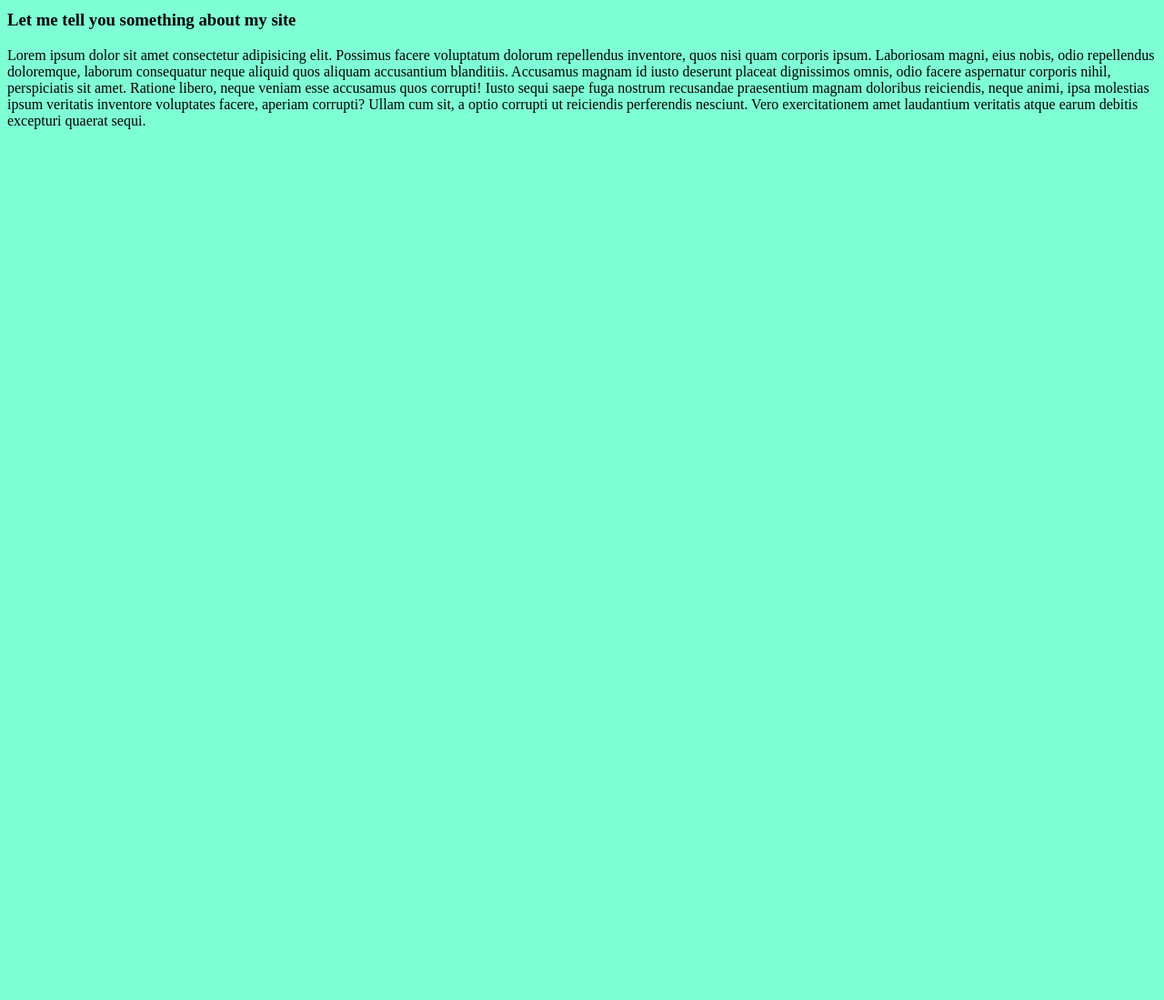
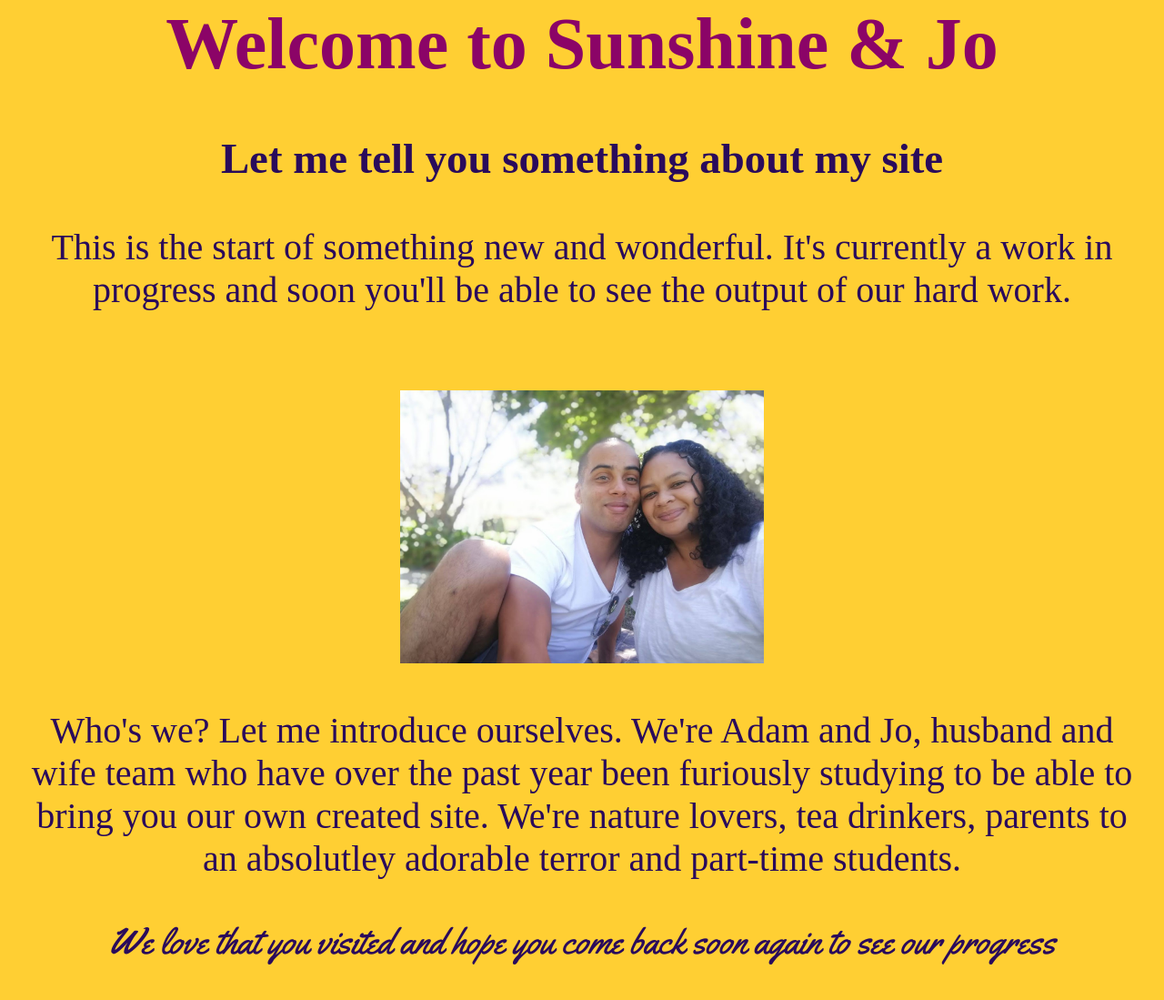
Before and after one commit to adamloveseve/index, a plain HTML site: page index.html in a window 1280 px wide. Shown: the part 69-1168 px from the top of the page at 91% size. Before the commit the page ends 800 px from the top, so only its background shows below. Drawn offline with Linux system fonts and the light colour scheme.

Commit message:
Added style in css,added picture,added images folder

```diff
--- a/index.html
+++ b/index.html
@@ -4,16 +4,29 @@
     <meta charset="UTF-8">
     <meta name="viewport" content="width=device-width, initial-scale=1.0">
     <link rel="stylesheet" href="style.css">
+    <link rel="preconnect" href="https://fonts.gstatic.com">
+<link href="https://fonts.googleapis.com/css2?family=Yellowtail&display=swap" rel="stylesheet">
     <title>Sunshien & Jo</title>
 </head>
 <body>
-    <h1>Welcome to Sunshine & Jo</h1>
+    <h1 id="heading">Welcome to Sunshine & Jo</h1>
 
     <h3>Let me tell you something about my site</h3>
 
     <div>
-        <p>Lorem ipsum dolor sit amet consectetur adipisicing elit. Possimus facere voluptatum dolorum repellendus inventore, quos nisi quam corporis ipsum. Laboriosam magni, eius nobis, odio repellendus doloremque, laborum consequatur neque aliquid quos aliquam accusantium blanditiis. Accusamus magnam id iusto deserunt placeat dignissimos omnis, odio facere aspernatur corporis nihil, perspiciatis sit amet. Ratione libero, neque veniam esse accusamus quos corrupti! Iusto sequi saepe fuga nostrum recusandae praesentium magnam doloribus reiciendis, neque animi, ipsa molestias ipsum veritatis inventore voluptates facere, aperiam corrupti? Ullam cum sit, a optio corrupti ut reiciendis perferendis nesciunt. Vero exercitationem amet laudantium veritatis atque earum debitis excepturi quaerat sequi.
+        <p class="first">This is the start of something new and wonderful. It's currently a work in progress and soon you'll be able to see the output of our hard work.
         </p>
+        <br>
+        <div>
+            <img src="/images/IMG-20201214-WA0006.jpg" height="300px" alt="" class="image1">
+        </div>
+        <p class="second">Who's we?
+        Let me introduce ourselves. We're Adam and Jo, husband and wife team who have over the past year been furiously studying to be able to bring you our own created site.
+        We're nature lovers, tea drinkers, parents to an absolutley adorable terror and part-time students.
+        </p>
+        <p class="third">We love that you visited and hope you come back soon again to see our progress</p>
+
+
     </div>
 
 
--- a/style.css
+++ b/style.css
@@ -1,3 +1,25 @@
 body {
-    background-color: aquamarine;
+    background-color: #FFCF33;
+    color: #2A0B5B;
+    text-align: center;
+    padding: 10px;
+    font-size: 2.5em;
 }
+#heading{
+    color: #8B0467;
+
+}
+.first{
+
+}
+.second{
+
+}
+.third{
+    font-family: 'Yellowtail', cursive;
+    font-size:1em;
+}
+.image1{
+    /* display:flex; */
+    display:center;
+}
```
Also changed, not shown: images/IMG-20201214-WA0006.jpg (added), 1 other file.
